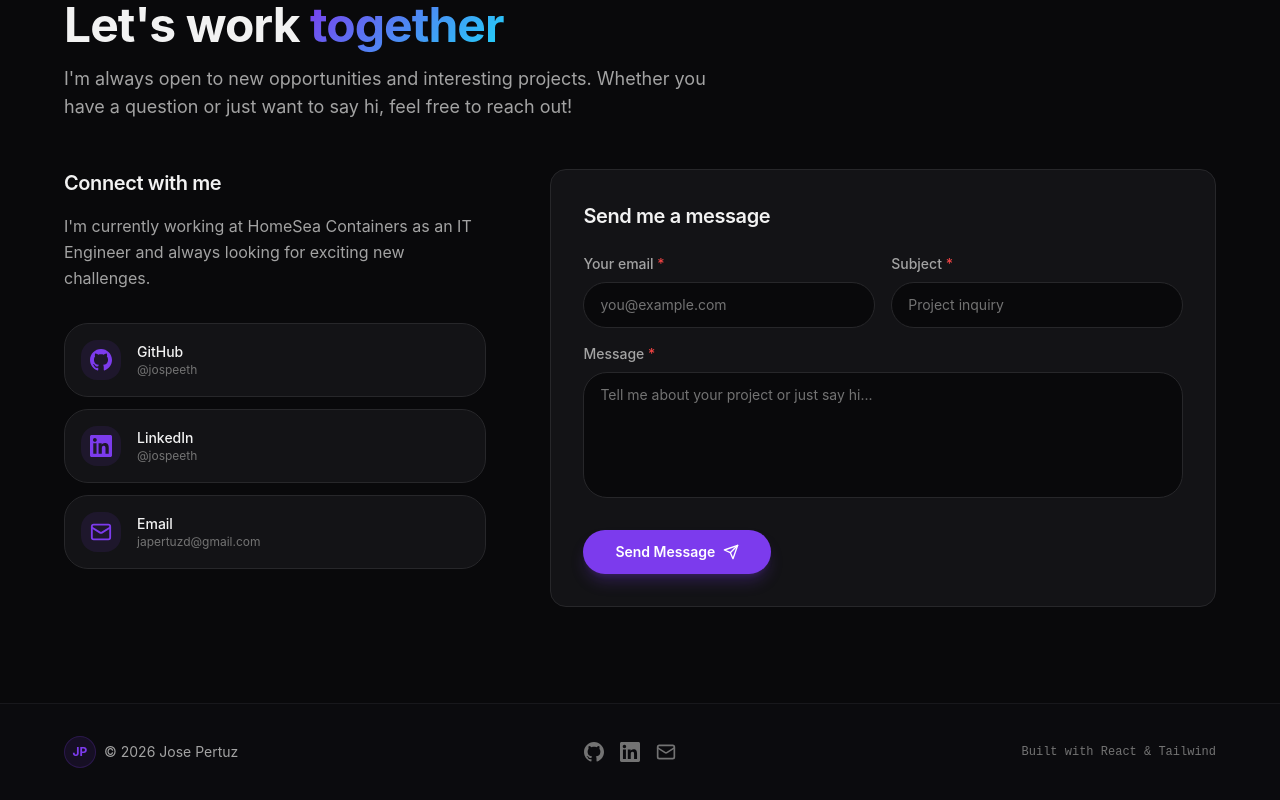
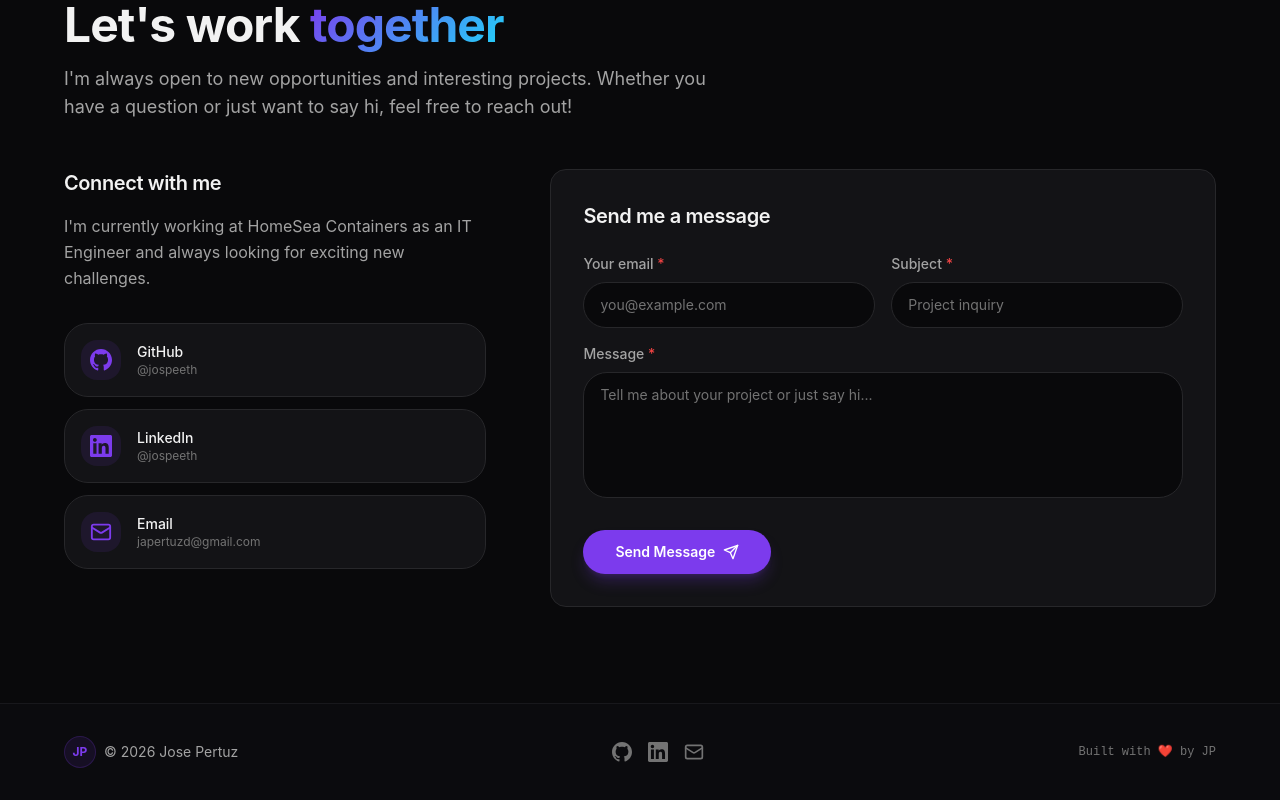
Before and after one commit to Jospeeth/portfolio, a React (Vite) app: page / in a window 1280 px wide. Shown: the part 3991-4791 px from the top of the page. Built offline with nearby package versions, Linux system fonts and the light colour scheme.

Commit message:
style: update footer attribution and increase scrollbar width

```diff
--- a/src/components/layout/Footer.jsx
+++ b/src/components/layout/Footer.jsx
@@ -58,7 +58,7 @@ const Footer = () => {
 
         {/* Status */}
         <p className="text-foreground-subtle text-xs font-mono">
-          Built with React & Tailwind
+          Built with ❤️ by JP
         </p>
       </SectionWrapper>
     </footer>
--- a/src/index.css
+++ b/src/index.css
@@ -106,7 +106,7 @@ p {
    SCROLLBAR (WebKit)
    ============================================ */
 ::-webkit-scrollbar {
-  width: 6px;
+  width: 8px;
 }
 
 ::-webkit-scrollbar-track {
```
